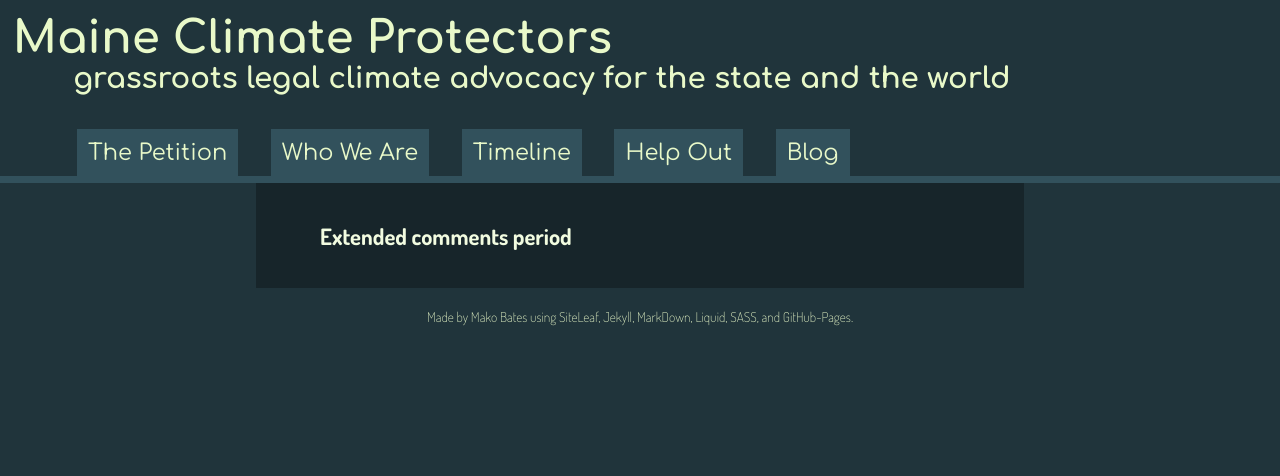
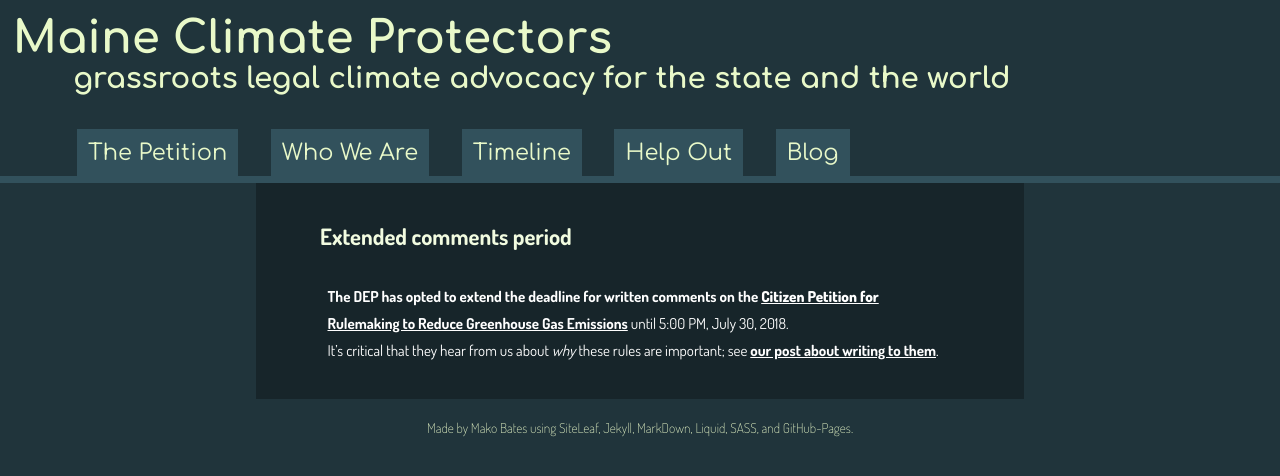
Before and after one commit to ShapeOfMatter/maine-climate-protectors, a Jekyll site: the page built from _posts/2018-07-13-extended-comments-period.markdown, in a window 1280 px wide. Shown: the top 476 px of the page. Built offline with Jekyll 4.4.1, drawn with Linux system fonts in a browser that asks for light colours.

Commit message:
Updated Extended Comments Period

```diff
--- a/_posts/2018-07-13-extended-comments-period.markdown
+++ b/_posts/2018-07-13-extended-comments-period.markdown
@@ -2,3 +2,6 @@
 title: Extended comments period
 date: 2018-07-13 09:28:00 -04:00
 ---
+
+The DEP has opted to extend the deadline for written comments on the [Citizen Petition for Rulemaking to Reduce Greenhouse Gas Emissions](https://www.maine.gov/dep/rules/index.html#794983 "Maine D.E.P.") until 5:00 PM, July 30, 2018.
+It's critical that they hear from us about *why* these rules are important; see [our post about writing to them]({{ "/posts/now-is-the-time-for-written-comments/" | relative_url}} "Now is the time for written comments").
```
